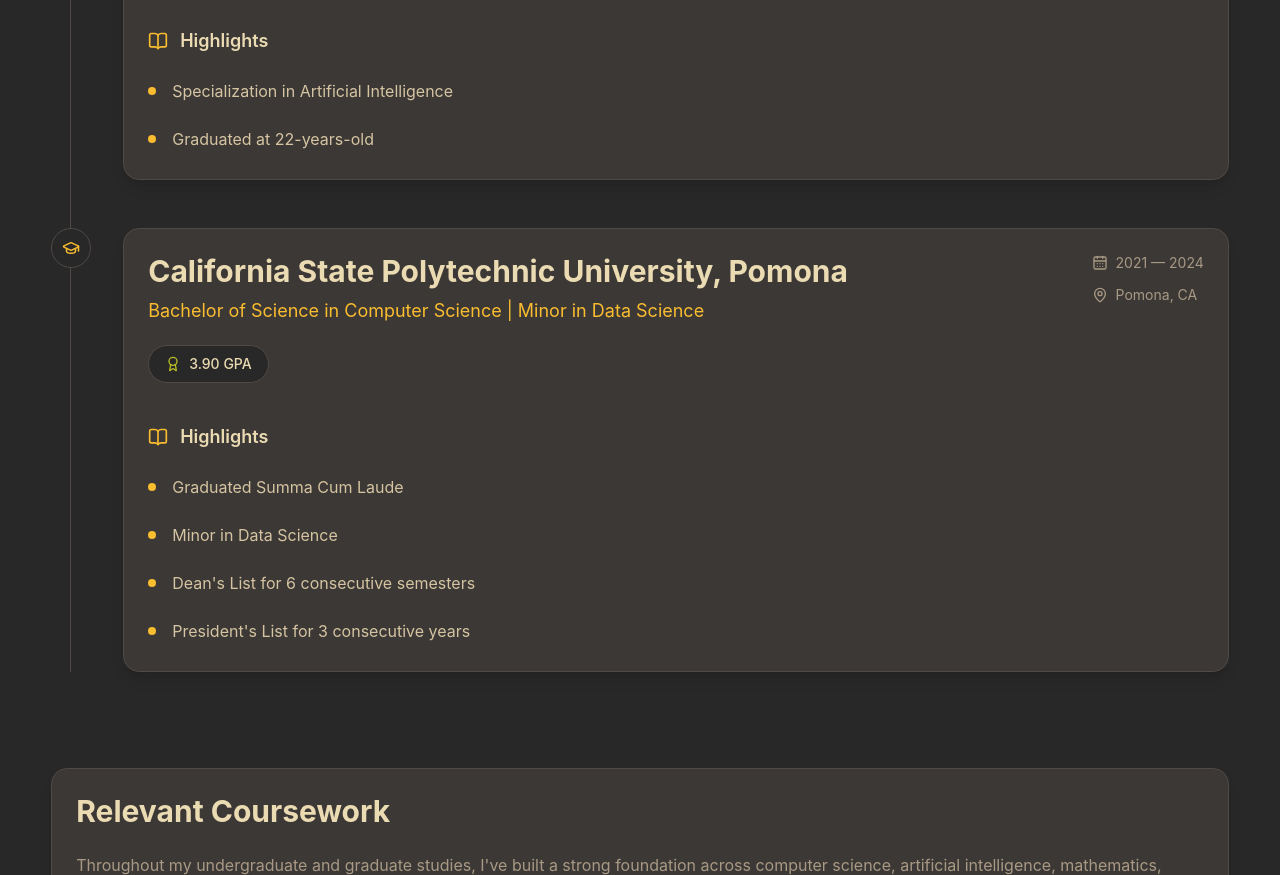
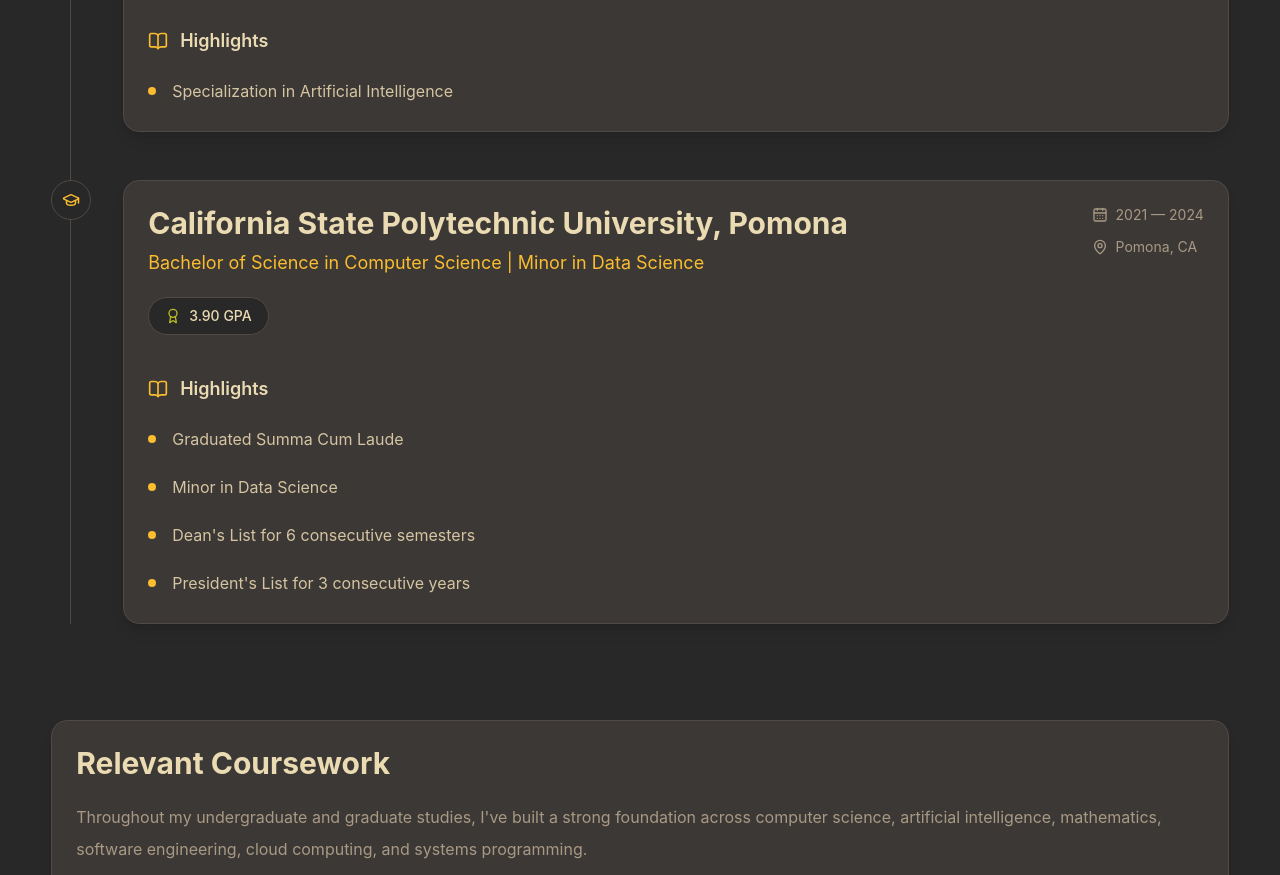
Before and after one commit to Priyanshu-Shekhar/Priyanshu-Shekhar.github.io, a React (Vite) app: page / in a window 1280 px wide. Shown: the part 9680-10555 px from the top of the page. Built offline with nearby package versions, Linux system fonts and the light colour scheme.

Commit message:
Update education.ts

```diff
--- a/src/data/education.ts
+++ b/src/data/education.ts
@@ -15,8 +15,7 @@
     duration: "2024 — 2026",
     location: "Los Angeles, CA",
     highlights: [
-      "Specialization in Artificial Intelligence",
-      "Graduated at 22-years-old"
+      "Specialization in Artificial Intelligence"
     ],
   },
 
```
